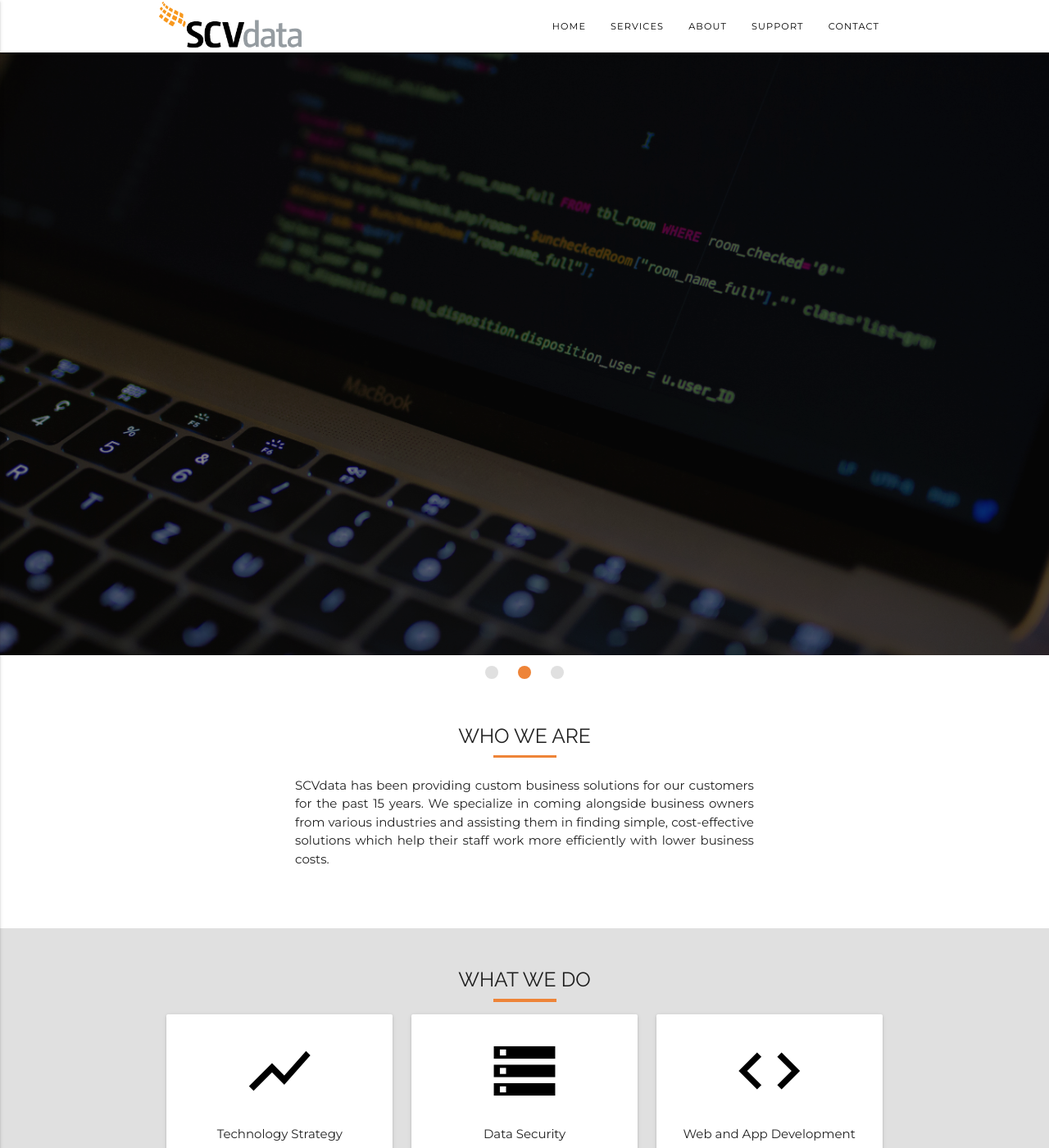
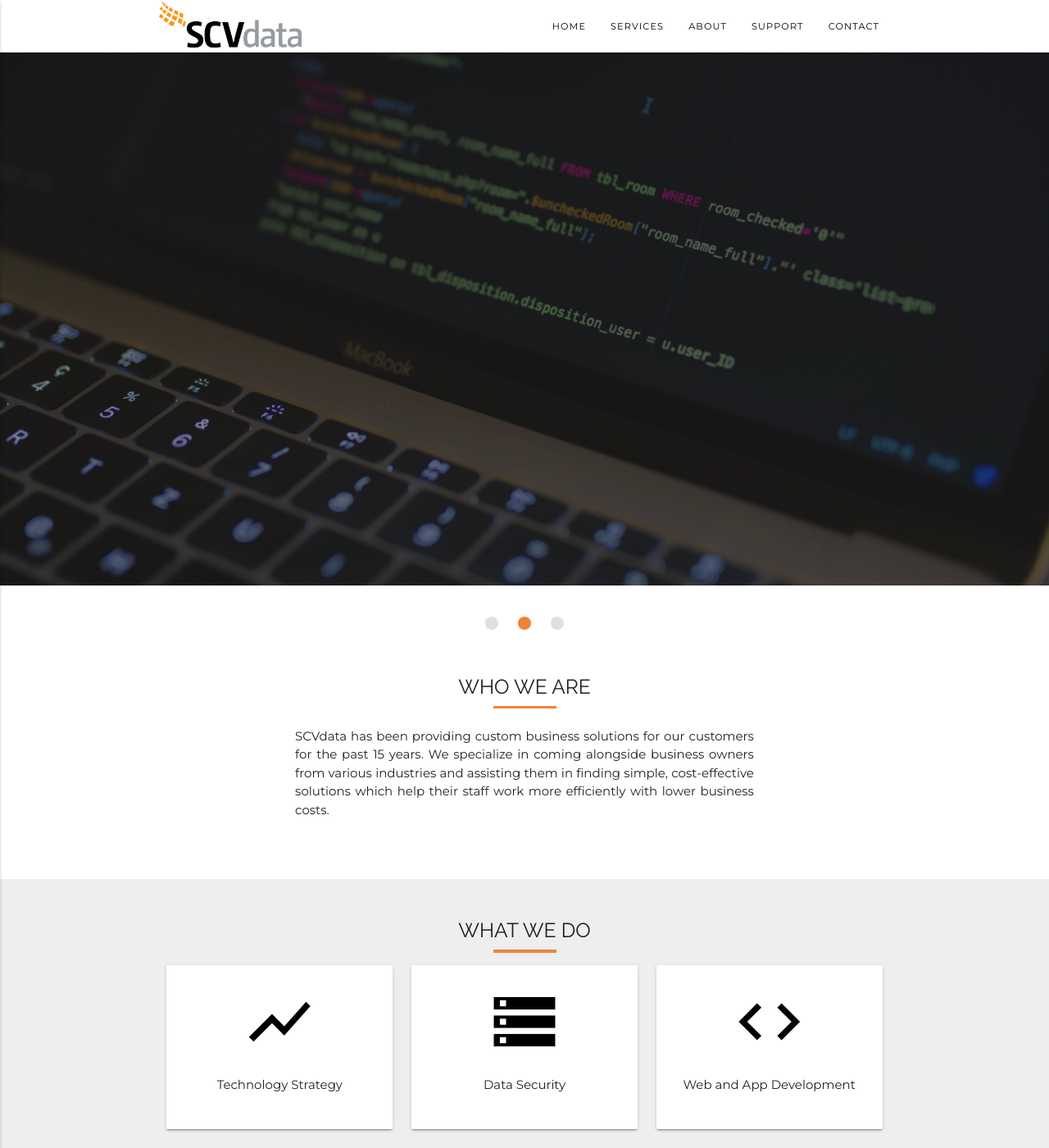
Before and after one commit to carlotscvdata/scvdata_website, a Jekyll site: the page built from index.md, in a window 1280 px wide and 1400 px high. Shown: the whole window at 82% size. Built offline with Jekyll 4.4.1, drawn with Linux system fonts in a browser that asks for light colours; nearby versions of some CDN libraries.

Commit message:
Slider size and background for contact us

```diff
--- a/_layouts/home.html
+++ b/_layouts/home.html
@@ -62,7 +62,7 @@
 <!-- WHO WE ARE -->
 
 <!-- WHAT WE DO -->
-<section class="grey lighten-2">
+<section class="grey lighten-3">
   <div class="container what-we-do">
     <div class="row">
       <div class="col s12">
@@ -157,30 +157,30 @@
         <br>
         <div class="row clients-fade">
         <div class="col s6 m6 l3 center-align clients-logo">
-          <img src="img/ramboard-logo-gray.png" alt="ramboard" height="90" width="140">
+          <img src="img/ramboard-logo-gray.png" alt="ramboard" height="65" width="110">
         </div>
         <div class="col s6 m6 l3 center-align clients-logo">
-          <img src="img/friendly-logo-gray.PNG" alt="friendly-foods" height="90" width="140">
+          <img src="img/friendly-logo-gray.PNG" alt="friendly-foods" height="65" width="110">
         </div>
         <div class="col s6 m6 l3 center-align clients-logo">
-          <img src="img/scva-logo-gray.png" alt="scva" height="90" width="140">
+          <img src="img/scva-logo-gray.png" alt="scva" height="65" width="110">
         </div>
         <div class="col s6 m6 l3 center-align clients-logo">
-          <img src="img/ramboard-logo-gray.png" alt="ramboard" height="90" width="140">
+          <img src="img/ramboard-logo-gray.png" alt="ramboard" height="65" width="110">
         </div>
         </div>
         <div class="row clients-fade">
         <div class="col s6 m6 l3 center-align clients-logo">
-          <img src="img/friendly-logo-gray.PNG" alt="friendly-foods" height="90" width="140">
+          <img src="img/friendly-logo-gray.PNG" alt="friendly-foods" height="65" width="110">
         </div>
         <div class="col s6 m6 l3 center-align clients-logo">
-          <img src="img/scva-logo-gray.png" alt="scva" height="90" width="140">
+          <img src="img/scva-logo-gray.png" alt="scva" height="65" width="110">
         </div>
         <div class="col s6 m6 l3 center-align clients-logo">
-          <img src="img/ramboard-logo-gray.png" alt="ramboard" height="90" width="140">
+          <img src="img/ramboard-logo-gray.png" alt="ramboard" height="65" width="110">
         </div>
         <div class="col s6 m6 l3 center-align clients-logo">
-          <img src="img/friendly-logo-gray.PNG" alt="friendly-foods" height="90" width="140">
+          <img src="img/friendly-logo-gray.PNG" alt="friendly-foods" height="65" width="110">
         </div>
         </div>
       </div>
@@ -190,7 +190,7 @@
   <!-- OUR CLIENTS -->
 
 <!-- CONTACT US -->
-<section>
+<section class="grey lighten-3">
   <div class="container">
     <div class="row">
       <div class="col s12">
@@ -200,7 +200,7 @@
       </div>
       <div class="col xl2"></div>
       <div class="col s12 m12 l12 xl8">
-            <div class="contact-form z-depth-1">
+            <div class="contact-form z-depth-1 white">
             <div class="row">
                 <div class="input-field col s6">
                     <input id="first_name" type="text" class="validate">
--- a/_sass/minima/_layout.scss
+++ b/_sass/minima/_layout.scss
@@ -262,14 +262,14 @@ input:focus {
 /* Slider Section */
 
   .slider {
-    height: 770px !important;
+    height: 710px !important;
 
     h1 {
       font-size: 3.7em;
     }
 
     .slides {
-      height: 735px !important;
+      height: 650px !important;
     }
 
     .btn {
```
